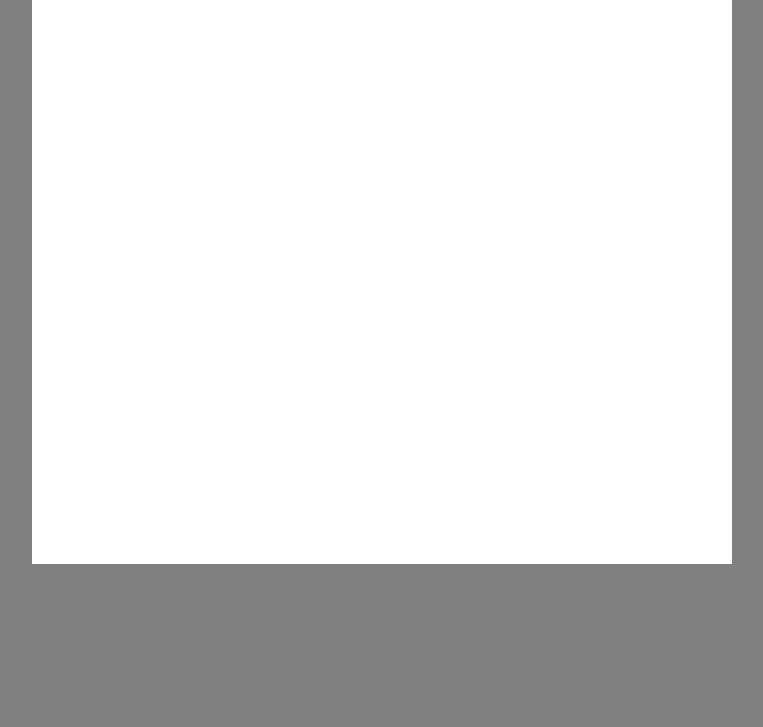
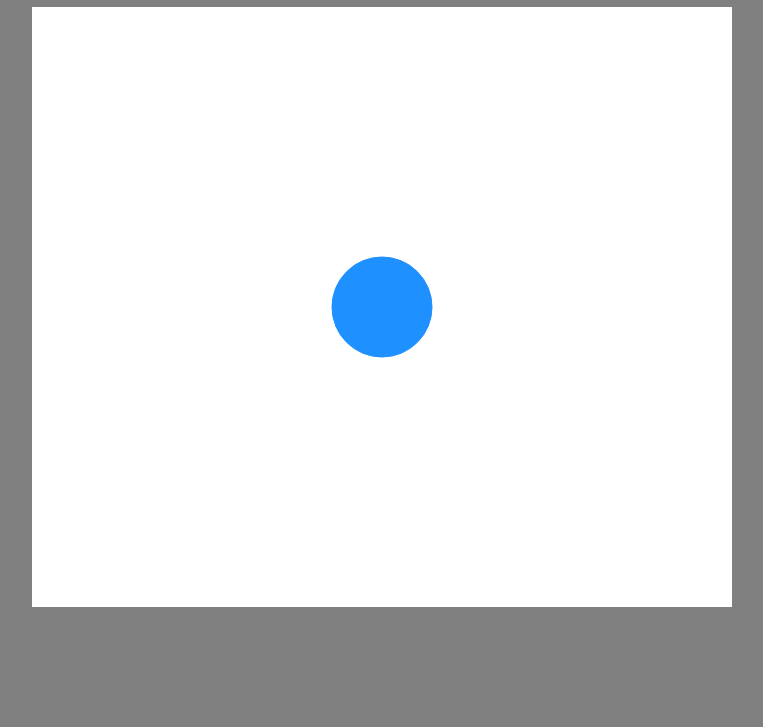
Before and after one commit to charliepsheppard/bubble-catch, a plain HTML site: page index.html in a window 1280 px wide. Shown: the part 73-800 px from the top of the page, without its empty margins (258-1021 px from the left). Drawn offline with Linux system fonts and the light colour scheme.

Commit message:
Added mouse movement and detection functionality

```diff
--- a/app.js
+++ b/app.js
@@ -6,12 +6,45 @@ canvas.height = 600;
 
 const mouse = {
     x: canvas.width / 2,
-    y: canvas.height /2
+    y: canvas.height / 2
+};
+
+const canvasPosition = getPosition(canvas);
+
+// addEventListener('mousemove', (event) => {
+//     mouse.x = event.clientX;
+//     console.log(mouse.x)
+//     mouse.y = event.clientY;
+// })
+
+canvas.addEventListener('mousemove', setMouseMove, false)
+
+function setMouseMove(event) {
+    mouse.x = event.clientX - canvasPosition.x;
+    mouse.y = event.clientY - canvasPosition.y;
 }
 
-canvas.addEventListener('mousemove', (event) => {
-    mouse.x = event.clientX;
-    mouse.y = event.clientY;
+function getPosition(el) {
+    let xPosition = 0;
+    let yPosition = 0;
+
+    while (el) {
+        xPosition += (el.offsetLeft - el.scrollLeft + el.clientLeft);
+        yPosition += (el.offsetTop - el.scrollTop + el.clientTop);
+        el = el.offsetParent;
+    }
+
+    return {
+        x: xPosition,
+        y: yPosition
+    };
+}
+
+canvas.addEventListener('resize', () => {
+    canvas.width = innerWidth;
+    canvas.height = innerHeight;
+
+    init();
 })
 
 class Bubble {
@@ -22,11 +55,37 @@ class Bubble {
         this.color = color;
     }
 
+    draw() {
+        ctx.beginPath();
+        ctx.arc(this.x, this.y, this.radius, 0, Math.PI * 2, false);
+        ctx.fillStyle = this.color;
+        ctx.fill();
+        ctx.strokeStyle = this.color;
+        ctx.stroke();
+        ctx.closePath();
+    }
 
+    update() {
+        this.draw()
+    }
 }
 
+let player;
+
 const init = () => {
+    player = new Bubble(200, 100, 50, 'dodgerblue');
+    player.draw();
+}
+
+function animate() {
+    ctx.clearRect(0, 0, canvas.width, canvas.height);
+    player.x = mouse.x;
+    player.y = mouse.y;
+    player.update();
+
+    requestAnimationFrame(animate);
 
 }
 
 init();
+animate();
--- a/style.css
+++ b/style.css
@@ -1,14 +1,15 @@
-* {
+/* * {
   margin: 0;
   padding: 0;
   box-sizing: inherit;
-}
+} */
 
 body {
     background-color: gray;
+    margin: 0;
 }
 
-#top-container, #game-container {
+#top-container, #game-container, .game-canvas {
     text-align: center;
 }
 .game-canvas {
```
